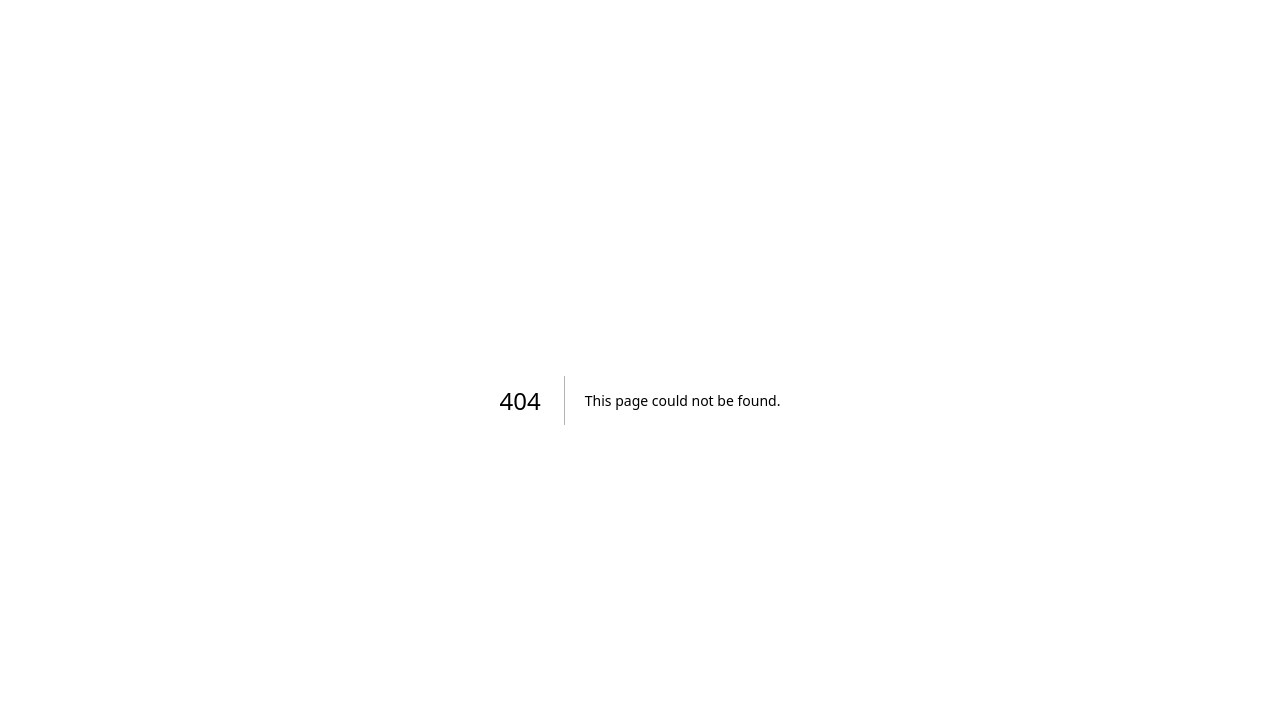
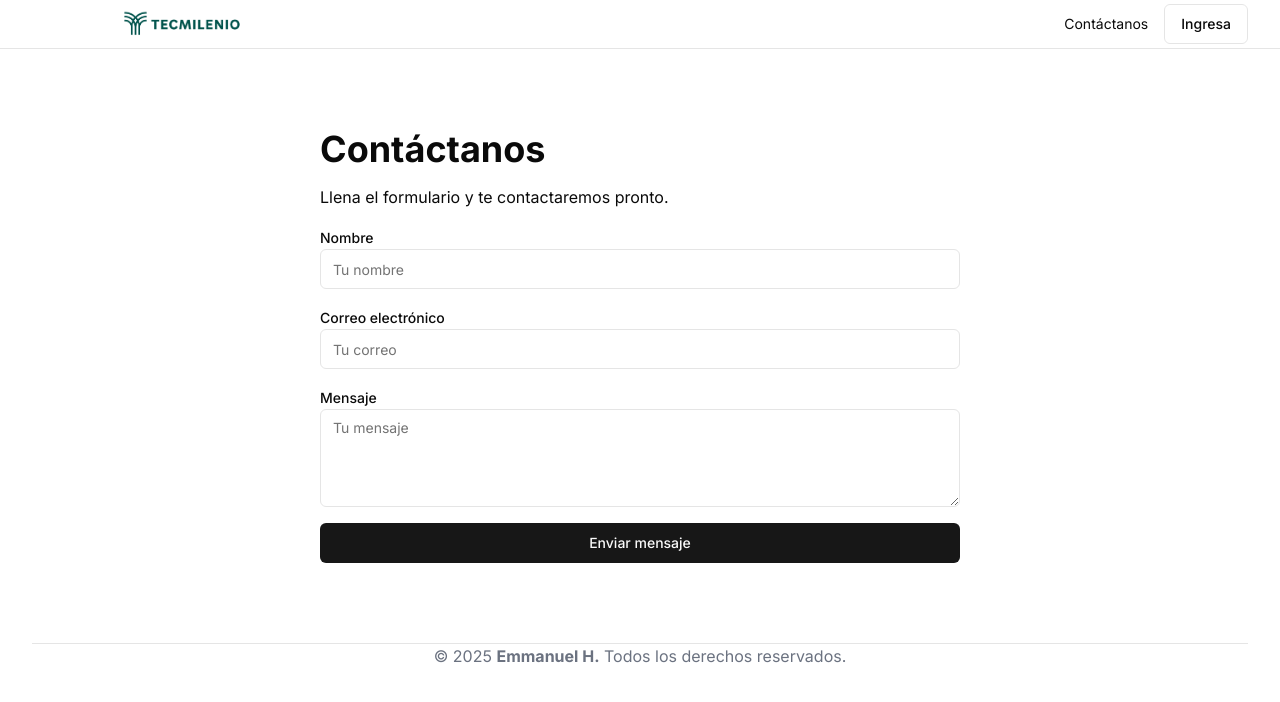
Before and after one commit to HellKaiser09/sistema-climas2, a Next.js app: page /contacto in a window 1280 px wide. Before the commit this address had no page. Shown: the top 702 px of the page. Built offline with nearby package versions, Linux system fonts and the light colour scheme; no server answers.

Commit message:
feat: add contact form with validation and submission handling

```diff
--- a/Layouts/MainLayout.tsx
+++ b/Layouts/MainLayout.tsx
@@ -12,6 +12,8 @@ export default function MainLayout({ children }: { children: React.ReactNode })
             <Link href="/">
               <Image src="/logo.png" alt="TecMilenio Logo" width={300} height={100} className="h-12 w-auto object-contain" />
             </Link>
+            <div className='flex gap-4 items-center'>
+              <a href="/contacto" className='text-sm hover:underline'>Contáctanos</a>
               <a href="/admin">
                 <Button
                   variant="outline" className="border-tecmilenio-200 text-tecmilenio-700 hover:bg-tecmilenio-50 bg-transparent"
@@ -19,6 +21,7 @@ export default function MainLayout({ children }: { children: React.ReactNode })
                   Ingresa
                 </Button>
               </a>
+            </div>
           </div>
         </div>
       </header>
--- /dev/null
+++ b/app/contacto/page.tsx
@@ -0,0 +1,110 @@
+"use client"
+
+import { useForm } from "react-hook-form"
+import { Input } from "@/components/ui/input"
+import { Label } from "@/components/ui/label"
+import { Textarea } from "@/components/ui/textarea"
+import { Button } from "@/components/ui/button"
+import { createClient } from '@/lib/supabase/client';
+import { toast } from "sonner"
+import MainLayout from "@/Layouts/MainLayout"
+
+type FormValues = {
+  name: string
+  email: string
+  message: string
+}
+
+export default function ContactPage() {
+  const {
+    register,
+    handleSubmit,
+    formState: { errors, isSubmitting }
+  } = useForm<FormValues>()
+  const supabase = createClient();
+
+  const onSubmit = async (data: FormValues) => {
+    try {
+      const { error } = await supabase.from('contact_messages').insert([
+        {
+          name: data.name,
+          email: data.email,
+          message: data.message
+        }
+      ])
+      if (error) throw error
+      toast("Mensaje enviado con éxito")
+      console.log("Message sent successfully")
+    } catch (e) {
+      toast.error("Hubo un error al enviar el mensaje")
+      console.error(e)
+    }
+  }
+
+  return (
+    <MainLayout>
+      <div className="gap-6 max-w-2xl mx-auto px-4 mt-20 space-y-4">
+        <h1 className="font-bold text-4xl">Contáctanos</h1>
+        <p>Llena el formulario y te contactaremos pronto.</p>
+        <form className="w-full space-y-4" onSubmit={handleSubmit(onSubmit)}>
+          <div>
+            <Label htmlFor="name">Nombre</Label>
+            <Input
+              id="name"
+              type="text"
+              placeholder="Tu nombre"
+              {...register("name", { required: "Nombre es obligatorio" })}
+              disabled={isSubmitting}
+            />
+            {errors.name && (
+              <p className="text-sm text-red-500">{errors.name.message}</p>
+            )}
+          </div>
+
+          <div>
+            <Label htmlFor="email">Correo electrónico</Label>
+            <Input
+              id="email"
+              type="email"
+              placeholder="Tu correo"
+              {...register("email", {
+                required: "Correo electrónico es obligatorio",
+                pattern: {
+                  value: /\S+@\S+\.\S+/,
+                  message: "Correo inválido"
+                }
+              })}
+              disabled={isSubmitting}
+            />
+            {errors.email && (
+              <p className="text-sm text-red-500">{errors.email.message}</p>
+            )}
+          </div>
+
+          <div>
+            <Label htmlFor="message">Mensaje</Label>
+            <Textarea
+              id="message"
+              rows={4}
+              placeholder="Tu mensaje"
+              {...register("message", { required: "Mensaje es obligatorio" })}
+              disabled={isSubmitting}
+            />
+            {errors.message && (
+              <p className="text-sm text-red-500">{errors.message.message}</p>
+            )}
+          </div>
+
+          <Button
+            type="submit"
+            className="w-full"
+            disabled={isSubmitting}
+            data-umami-event="contact-form-submit"
+          >
+            {isSubmitting ? "Enviando..." : "Enviar mensaje"}
+          </Button>
+        </form>
+      </div>
+    </MainLayout>
+  )
+}
--- a/app/layout.tsx
+++ b/app/layout.tsx
@@ -2,6 +2,7 @@ import './globals.css';
 import type { Metadata } from 'next';
 import { Inter } from 'next/font/google';
 import { Analytics } from "@vercel/analytics/react"
+import { Toaster } from "@/components/ui/sonner"
 
 const inter = Inter({ subsets: ['latin'] });
 
@@ -34,6 +35,7 @@ export default function RootLayout({
   return (
     <html lang="en">
       <body className={inter.className}>
+        <Toaster />
         <Analytics />
         {children}
       </body>
--- a/package.json
+++ b/package.json
@@ -62,7 +62,7 @@
     "lucide-react": "^0.446.0",
     "next": "13.5.1",
     "next-cloudinary": "^6.16.0",
-    "next-themes": "^0.3.0",
+    "next-themes": "^0.4.6",
     "postcss": "8.4.30",
     "react": "18.2.0",
     "react-day-picker": "^8.10.1",
@@ -70,7 +70,7 @@
     "react-hook-form": "^7.61.1",
     "react-resizable-panels": "^2.1.9",
     "recharts": "^2.15.4",
-    "sonner": "^1.7.4",
+    "sonner": "^2.0.7",
     "tailwind-merge": "^2.6.0",
     "tailwindcss": "3.3.3",
     "tailwindcss-animate": "^1.0.7",
```
Also changed, not shown: 1 other file (tests, documents, lock files or other folders). Lines whose indentation alone changed are shown as unchanged.
